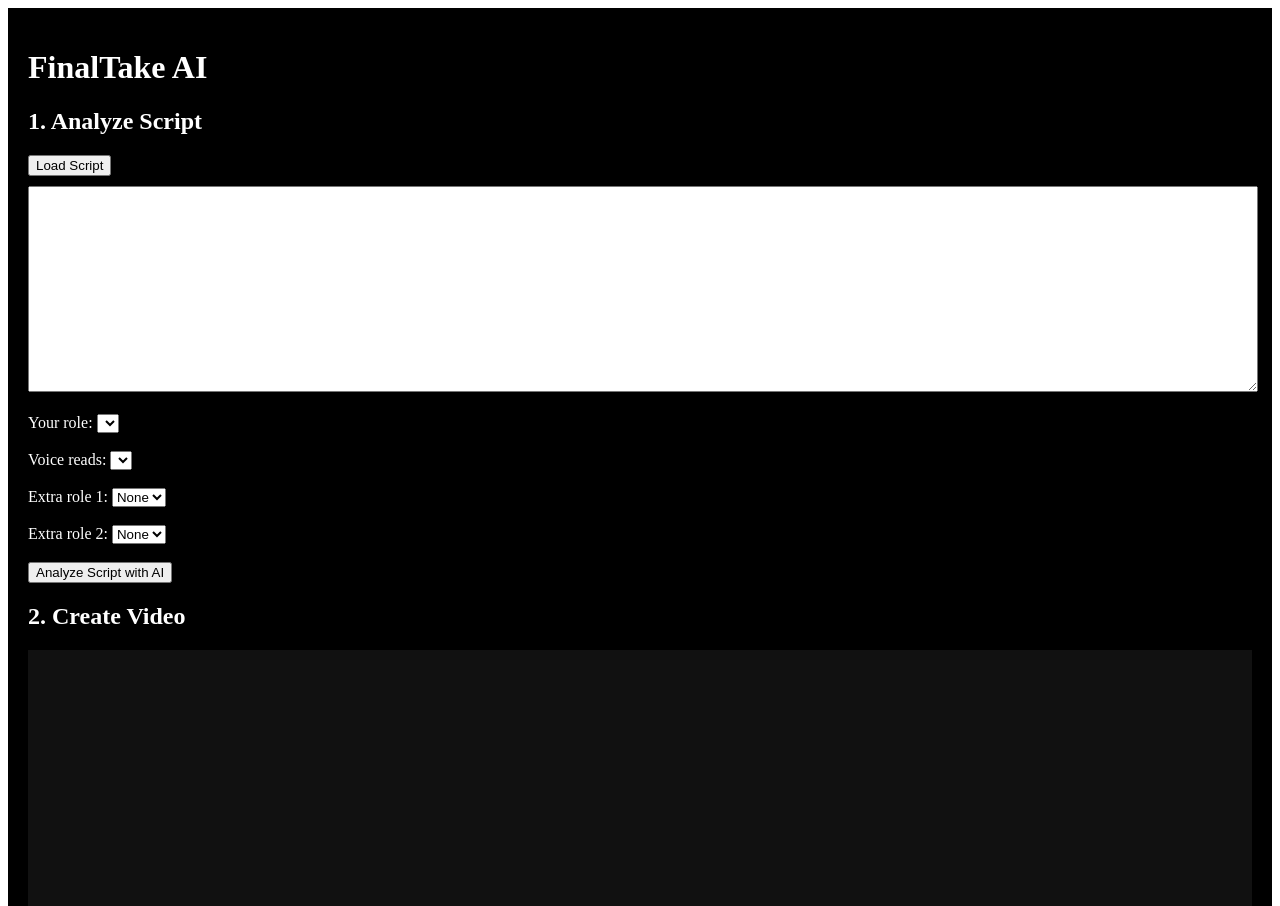
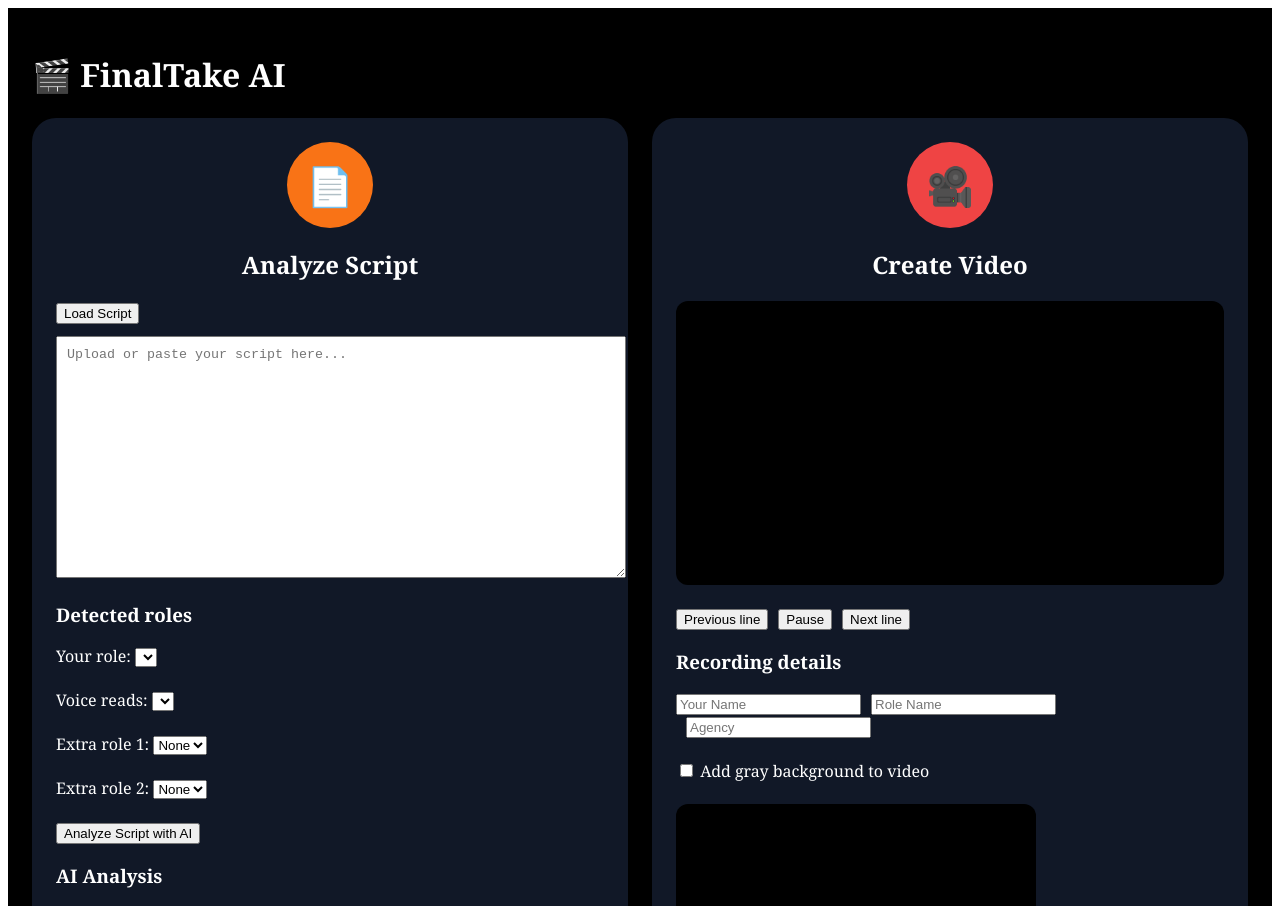
Before and after one commit to nelyivanova-maker/finaltake-ai, a Next.js app: page / in a window 1280 px wide. Shown: the top 906 px of the page. Built offline with nearby package versions, Linux system fonts and the light colour scheme.

Commit message:
Update page.tsx

```diff
--- a/app/page.tsx
+++ b/app/page.tsx
@@ -7,59 +7,88 @@ type Cue = {
   text: string;
 };
 
-/* ---------- ROLE DETECTION ---------- */
+function cleanRole(line: string) {
+  return line
+    .replace(/\(CONT'D\)/gi, "")
+    .replace(/\(CONT’D\)/gi, "")
+    .replace(/\(O\.C\.\)/gi, "")
+    .replace(/\(V\.O\.\)/gi, "")
+    .trim()
+    .toUpperCase();
+}
+
 function extractRoles(text: string) {
+  const ignore = new Set([
+    "INT", "EXT", "SCENE", "CUT", "TO", "FADE", "IN", "OUT",
+    "DISSOLVE", "BEAT", "DAY", "NIGHT", "EVENING", "MORNING",
+    "DUSK", "DAWN", "SCREAMS", "MOVE", "LET", "GO",
+  ]);
+
   const roles = new Set<string>();
   const lines = text.split("\n").map((l) => l.trim()).filter(Boolean);
 
-  for (let line of lines) {
-    const upper = line.toUpperCase();
+  for (let i = 0; i < lines.length; i++) {
+    const line = cleanRole(lines[i]);
+    const nextLine = lines[i + 1] || "";
 
-    if (/^[A-Z]{2,}$/.test(upper)) roles.add(upper);
-
-    const match = upper.match(/^([A-Z][A-Z0-9 '’.-]{1,35}):/);
-    if (match) roles.add(match[1]);
+    if (
+      /^[A-Z][A-Z '’.-]{1,35}$/.test(line) &&
+      !ignore.has(line) &&
+      !line.startsWith("INT.") &&
+      !line.startsWith("EXT.") &&
+      !line.match(/^SCENE\s+\d+/i) &&
+      nextLine.length > 0
+    ) {
+      roles.add(line);
     }
 
-  return Array.from(roles);
+    const colon = line.match(/^([A-Z][A-Z0-9 '’.-]{1,35}):/);
+    if (colon && !ignore.has(colon[1])) {
+      roles.add(colon[1]);
+    }
   }
 
-/* ---------- SCRIPT PARSER ---------- */
+  return Array.from(roles).sort();
+}
+
 function parseCues(text: string, roles: string[]) {
   const lines = text.split("\n").map((l) => l.trim()).filter(Boolean);
   const cues: Cue[] = [];
 
-  let role = "";
+  let currentRole = "";
   let buffer: string[] = [];
 
-  function save() {
-    if (role && buffer.length) {
-      cues.push({ role, text: buffer.join(" ") });
+  function saveCue() {
+    if (currentRole && buffer.length) {
+      cues.push({
+        role: currentRole,
+        text: buffer.join(" "),
+      });
     }
   }
 
-  for (let line of lines) {
-    const upper = line.toUpperCase();
+  for (const raw of lines) {
+    const cleaned = cleanRole(raw);
 
-    if (roles.includes(upper)) {
-      save();
-      role = upper;
+    if (roles.includes(cleaned)) {
+      saveCue();
+      currentRole = cleaned;
       buffer = [];
       continue;
     }
 
-    const colon = line.match(/^([A-Za-z][A-Za-z0-9 '’.-]{1,35}):\s*(.*)$/);
+    const colon = raw.match(/^([A-Za-z][A-Za-z0-9 '’.-]{1,35}):\s*(.*)$/);
     if (colon) {
-      save();
-      role = colon[1].toUpperCase();
+      saveCue();
+      currentRole = colon[1].toUpperCase();
       buffer = [colon[2]];
       continue;
     }
 
-    if (role) buffer.push(line);
+    if (currentRole) buffer.push(raw);
   }
 
-  save();
+  saveCue();
   return cues;
 }
 
@@ -77,11 +106,10 @@ export default function Page() {
   const [voiceRole, setVoiceRole] = useState("");
   const [extraRole1, setExtraRole1] = useState("");
   const [extraRole2, setExtraRole2] = useState("");
-
   const [analysis, setAnalysis] = useState("");
+  const [status, setStatus] = useState("");
 
   const [index, setIndex] = useState(0);
-
   const [grayBackground, setGrayBackground] = useState(false);
   const [recording, setRecording] = useState(false);
   const [videoUrl, setVideoUrl] = useState("");
@@ -92,7 +120,58 @@ export default function Page() {
 
   const cues = parseCues(script, roles);
 
-  /* ---------- VOICE ---------- */
+  async function loadScriptFile(file: File) {
+    setStatus("Loading script...");
+
+    const formData = new FormData();
+    formData.append("file", file);
+
+    const res = await fetch("/api/extract-script", {
+      method: "POST",
+      body: formData,
+    });
+
+    const data = await res.json();
+
+    if (!res.ok) {
+      setStatus(data.error || "Script failed to load.");
+      return;
+    }
+
+    const text = data.text || "";
+    const foundRoles = extractRoles(text);
+
+    setScript(text);
+    setRoles(foundRoles);
+    setMyRole(foundRoles[0] || "");
+    setVoiceRole(foundRoles[1] || foundRoles[0] || "");
+    setExtraRole1("");
+    setExtraRole2("");
+    setIndex(0);
+    setStatus("Script loaded.");
+  }
+
+  async function analyzeScript() {
+    setAnalysis("Analyzing script...");
+
+    const res = await fetch("/api/analyze-script", {
+      method: "POST",
+      headers: {
+        "Content-Type": "application/json",
+      },
+      body: JSON.stringify({
+        script,
+        myRole,
+        voiceRole,
+        extraRole1,
+        extraRole2,
+      }),
+    });
+
+    const data = await res.json();
+    setAnalysis(data.analysis || data.error || "No analysis returned.");
+  }
+
   async function read(text: string) {
     if (audioRef.current) {
       audioRef.current.pause();
@@ -110,7 +189,6 @@ export default function Page() {
     const blob = await res.blob();
     const url = URL.createObjectURL(blob);
     const audio = new Audio(url);
-
     audioRef.current = audio;
     audio.play();
   }
@@ -123,14 +201,12 @@ export default function Page() {
   function nextLine() {
     const next = Math.min(index + 1, cues.length - 1);
     setIndex(next);
-
     setTimeout(() => readIfVoice(next), 200);
   }
 
   function previousLine() {
     const prev = Math.max(index - 1, 0);
     setIndex(prev);
-
     setTimeout(() => readIfVoice(prev), 200);
   }
 
@@ -138,11 +214,9 @@ export default function Page() {
     audioRef.current?.pause();
   }
 
-  /* ---------- VIDEO ---------- */
-  function draw() {
+  function drawCanvas() {
     const video = videoRef.current;
     const canvas = canvasRef.current;
-
     if (!video || !canvas) return;
 
     const ctx = canvas.getContext("2d");
@@ -151,12 +225,24 @@ export default function Page() {
     ctx.fillStyle = grayBackground ? "#9ca3af" : "#000";
     ctx.fillRect(0, 0, canvas.width, canvas.height);
 
-    ctx.drawImage(video, 0, 0, canvas.width, canvas.height);
+    if (video.videoWidth && video.videoHeight) {
+      const scale = Math.min(
+        canvas.width / video.videoWidth,
+        canvas.height / video.videoHeight
+      );
 
-    animationRef.current = requestAnimationFrame(draw);
+      const w = video.videoWidth * scale;
+      const h = video.videoHeight * scale;
+      const x = (canvas.width - w) / 2;
+      const y = (canvas.height - h) / 2;
+
+      ctx.drawImage(video, x, y, w, h);
     }
 
-  async function startRecording() {
+    animationRef.current = requestAnimationFrame(drawCanvas);
+  }
+
+  async function startVideo() {
     setRecording(true);
     setVideoUrl("");
     setIndex(0);
@@ -175,7 +261,7 @@ export default function Page() {
     canvas.width = 1280;
     canvas.height = 720;
 
-    draw();
+    drawCanvas();
 
     const canvasStream = canvas.captureStream(30);
     const finalStream = new MediaStream([
@@ -186,79 +272,87 @@ export default function Page() {
     const chunks: BlobPart[] = [];
     const recorder = new MediaRecorder(finalStream);
 
-    recorder.ondataavailable = (e) => chunks.push(e.data);
+    recorder.ondataavailable = (e) => {
+      if (e.data.size > 0) chunks.push(e.data);
+    };
 
     recorder.onstop = () => {
       const blob = new Blob(chunks, { type: "video/webm" });
       setVideoUrl(URL.createObjectURL(blob));
+      stream.getTracks().forEach((t) => t.stop());
 
-      stream.getTracks().forEach((t) => t.stop());
-      cancelAnimationFrame(animationRef.current!);
+      if (animationRef.current) {
+        cancelAnimationFrame(animationRef.current);
+      }
     };
 
     recorderRef.current = recorder;
     recorder.start();
 
-    setTimeout(() => readIfVoice(0), 500);
+    setTimeout(() => readIfVoice(0), 700);
   }
 
-  function stopRecording() {
+  function stopVideo() {
     setRecording(false);
+
+    if (audioRef.current) {
+      audioRef.current.pause();
+      audioRef.current.currentTime = 0;
+    }
+
     recorderRef.current?.stop();
   }
 
-  /* ---------- AI ANALYSIS ---------- */
-  async function analyzeScript() {
-    const res = await fetch("/api/analyze-script", {
-      method: "POST",
-      headers: {
-        "Content-Type": "application/json",
-      },
-      body: JSON.stringify({
-        script,
-        myRole,
-        voiceRole,
-        extraRole1,
-        extraRole2,
-      }),
-    });
+  return (
+    <main
+      style={{
+        background: "#000",
+        color: "#fff",
+        minHeight: "100vh",
+        padding: 24,
+        fontFamily: "Georgia, serif",
+      }}
+    >
+      <h1>🎬 FinalTake AI</h1>
 
-    const data = await res.json();
-    setAnalysis(data.analysis || "No analysis.");
-  }
-
-  return (
-    <main style={{ background: "#000", color: "#fff", padding: 20 }}>
-      <h1>FinalTake AI</h1>
-
-      {/* ---------- SECTION 1 ---------- */}
-      <h2>1. Analyze Script</h2>
+      <div style={{ display: "flex", gap: 24, flexWrap: "wrap" }}>
+        {/* SECTION 1 */}
+        <section
+          style={{
+            flex: "1 1 420px",
+            background: "#111827",
+            padding: 24,
+            borderRadius: 24,
+          }}
+        >
+          <div style={{ textAlign: "center", marginBottom: 20 }}>
+            <div
+              style={{
+                width: 86,
+                height: 86,
+                borderRadius: "50%",
+                background: "#f97316",
+                margin: "0 auto",
+                display: "flex",
+                alignItems: "center",
+                justifyContent: "center",
+                fontSize: 38,
+              }}
+            >
+              📄
+            </div>
+            <h2>Analyze Script</h2>
+          </div>
 
           <input
             ref={fileInputRef}
             type="file"
             accept=".txt,.docx"
             style={{ display: "none" }}
-        onChange={async (e) => {
+            onChange={(e) => {
               const file = e.target.files?.[0];
-          if (!file) return;
-
-          const formData = new FormData();
-          formData.append("file", file);
-
-          const res = await fetch("/api/extract-script", {
-            method: "POST",
-            body: formData,
-          });
-
-          const data = await res.json();
-          const text = data.text || "";
-          const found = extractRoles(text);
-
-          setScript(text);
-          setRoles(found);
-          setMyRole(found[0] || "");
-          setVoiceRole(found[1] || found[0] || "");
+              if (file) loadScriptFile(file);
+              e.target.value = "";
             }}
           />
 
@@ -266,22 +360,37 @@ export default function Page() {
             Load Script
           </button>
 
+          {status && <p>{status}</p>}
+
           <textarea
             value={script}
             onChange={(e) => {
               const text = e.target.value;
-          const found = extractRoles(text);
+              const foundRoles = extractRoles(text);
+
               setScript(text);
-          setRoles(found);
+              setRoles(foundRoles);
+              setMyRole(foundRoles[0] || "");
+              setVoiceRole(foundRoles[1] || foundRoles[0] || "");
+              setIndex(0);
             }}
-        style={{ width: "100%", height: 200, marginTop: 10 }}
+            placeholder="Upload or paste your script here..."
+            style={{
+              width: "100%",
+              height: 220,
+              marginTop: 12,
+              padding: 10,
+              color: "#000",
+            }}
           />
 
-      <br /><br />
+          <h3>Detected roles</h3>
 
           <label>Your role: </label>
           <select value={myRole} onChange={(e) => setMyRole(e.target.value)}>
-        {roles.map((r) => <option key={r}>{r}</option>)}
+            {roles.map((r) => (
+              <option key={r} value={r}>{r}</option>
+            ))}
           </select>
 
           <br /><br />
@@ -289,7 +398,7 @@ export default function Page() {
           <label>Voice reads: </label>
           <select value={voiceRole} onChange={(e) => setVoiceRole(e.target.value)}>
             {roles.filter((r) => r !== myRole).map((r) => (
-          <option key={r}>{r}</option>
+              <option key={r} value={r}>{r}</option>
             ))}
           </select>
 
@@ -298,7 +407,9 @@ export default function Page() {
           <label>Extra role 1: </label>
           <select value={extraRole1} onChange={(e) => setExtraRole1(e.target.value)}>
             <option value="">None</option>
-        {roles.map((r) => <option key={r}>{r}</option>)}
+            {roles.map((r) => (
+              <option key={r} value={r}>{r}</option>
+            ))}
           </select>
 
           <br /><br />
@@ -306,36 +417,82 @@ export default function Page() {
           <label>Extra role 2: </label>
           <select value={extraRole2} onChange={(e) => setExtraRole2(e.target.value)}>
             <option value="">None</option>
-        {roles.map((r) => <option key={r}>{r}</option>)}
+            {roles.map((r) => (
+              <option key={r} value={r}>{r}</option>
+            ))}
           </select>
 
           <br /><br />
 
           <button onClick={analyzeScript}>Analyze Script with AI</button>
 
-      {analysis && (
-        <div style={{ background: "#1f2937", padding: 20, marginTop: 20 }}>
           <h3>AI Analysis</h3>
-          <pre style={{ whiteSpace: "pre-wrap" }}>{analysis}</pre>
+
+          <textarea
+            value={analysis}
+            onChange={(e) => setAnalysis(e.target.value)}
+            placeholder="AI analysis will appear here..."
+            style={{
+              width: "100%",
+              height: 240,
+              padding: 10,
+              color: "#000",
+              background: "#f3f4f6",
+            }}
+          />
+        </section>
+
+        {/* SECTION 2 */}
+        <section
+          style={{
+            flex: "1 1 420px",
+            background: "#111827",
+            padding: 24,
+            borderRadius: 24,
+          }}
+        >
+          <div style={{ textAlign: "center", marginBottom: 20 }}>
+            <div
+              style={{
+                width: 86,
+                height: 86,
+                borderRadius: "50%",
+                background: "#ef4444",
+                margin: "0 auto",
+                display: "flex",
+                alignItems: "center",
+                justifyContent: "center",
+                fontSize: 38,
+              }}
+            >
+              🎥
             </div>
-      )}
+            <h2>Create Video</h2>
+          </div>
 
-      {/* ---------- SECTION 2 ---------- */}
-      <h2>2. Create Video</h2>
-
-      <div style={{ height: 250, overflowY: "auto", background: "#111", padding: 10 }}>
+          <div
+            style={{
+              height: 260,
+              overflowY: "auto",
+              background: "#000",
+              padding: 12,
+              borderRadius: 12,
+            }}
+          >
             {cues.map((cue, i) => (
               <div
                 key={i}
                 style={{
-              padding: 10,
-              marginBottom: 8,
+                  padding: 12,
+                  marginBottom: 10,
+                  borderRadius: 8,
                   background:
                     i === index
                       ? cue.role === myRole
                         ? "#166534"
                         : "#1d4ed8"
                       : "#333",
+                  border: i === index ? "3px solid white" : "none",
                 }}
               >
                 <strong>{cue.role}</strong>
@@ -346,42 +503,83 @@ export default function Page() {
 
           <br />
 
-      <button onClick={previousLine}>Previous</button>
+          <button onClick={previousLine}>Previous line</button>
           <button onClick={pauseVoice} style={{ marginLeft: 10 }}>Pause</button>
-      <button onClick={nextLine} style={{ marginLeft: 10 }}>Next</button>
+          <button onClick={nextLine} style={{ marginLeft: 10 }}>Next line</button>
 
-      <h3>Recording</h3>
+          <h3>Recording details</h3>
+
+          <input
+            placeholder="Your Name"
+            value={actorName}
+            onChange={(e) => setActorName(e.target.value)}
+          />
+
+          <input
+            placeholder="Role Name"
+            value={roleName}
+            onChange={(e) => setRoleName(e.target.value)}
+            style={{ marginLeft: 10 }}
+          />
+
+          <input
+            placeholder="Agency"
+            value={agency}
+            onChange={(e) => setAgency(e.target.value)}
+            style={{ marginLeft: 10 }}
+          />
+
+          <br /><br />
 
           <label>
             <input
               type="checkbox"
               checked={grayBackground}
               onChange={(e) => setGrayBackground(e.target.checked)}
-        /> Gray background
+            />{" "}
+            Add gray background to video
           </label>
 
           <br /><br />
 
-      <video ref={videoRef} autoPlay muted style={{ display: "none" }} />
+          <video ref={videoRef} autoPlay muted playsInline style={{ display: "none" }} />
 
-      <canvas ref={canvasRef} style={{ width: 320 }} />
+          <canvas
+            ref={canvasRef}
+            style={{
+              width: 360,
+              maxWidth: "100%",
+              background: grayBackground ? "#9ca3af" : "#000",
+              borderRadius: 12,
+            }}
+          />
 
-      <br />
+          <br /><br />
 
           {!recording ? (
-        <button onClick={startRecording}>Start Video</button>
+            <button onClick={startVideo}>Start Video</button>
           ) : (
-        <button onClick={stopRecording}>Stop Video</button>
+            <button onClick={stopVideo}>Stop Video</button>
           )}
 
           {videoUrl && (
+            <p>
               <a
                 href={videoUrl}
-          download={`${actorName}_${roleName}_${agency}.webm`}
+                download={`${(actorName || "actor").replace(/\s+/g, "_")}_${(
+                  roleName || myRole || "role"
+                ).replace(/\s+/g, "_")}_${(agency || "agency").replace(
+                  /\s+/g,
+                  "_"
+                )}.webm`}
+                style={{ color: "#fff" }}
               >
                 Download Video
               </a>
+            </p>
           )}
+        </section>
+      </div>
     </main>
   );
 }
```
Lines whose indentation alone changed are shown as unchanged.
